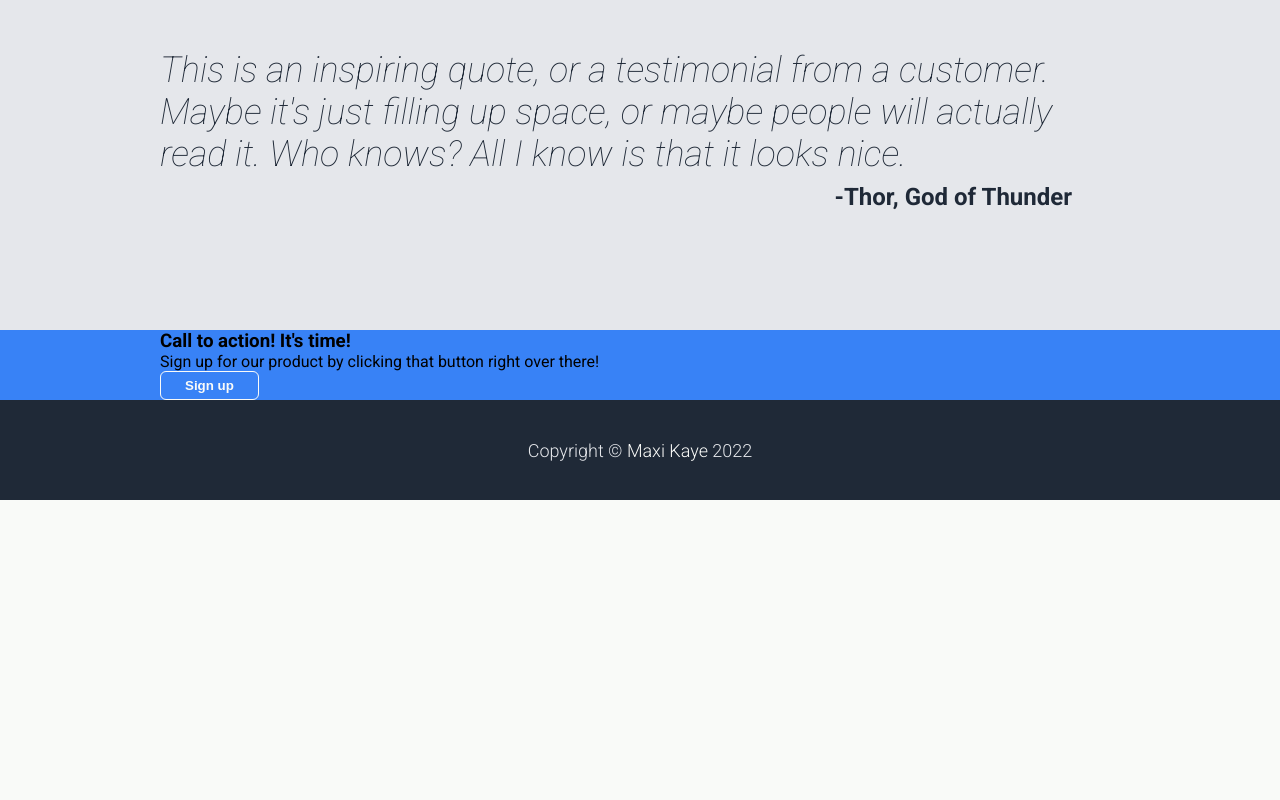
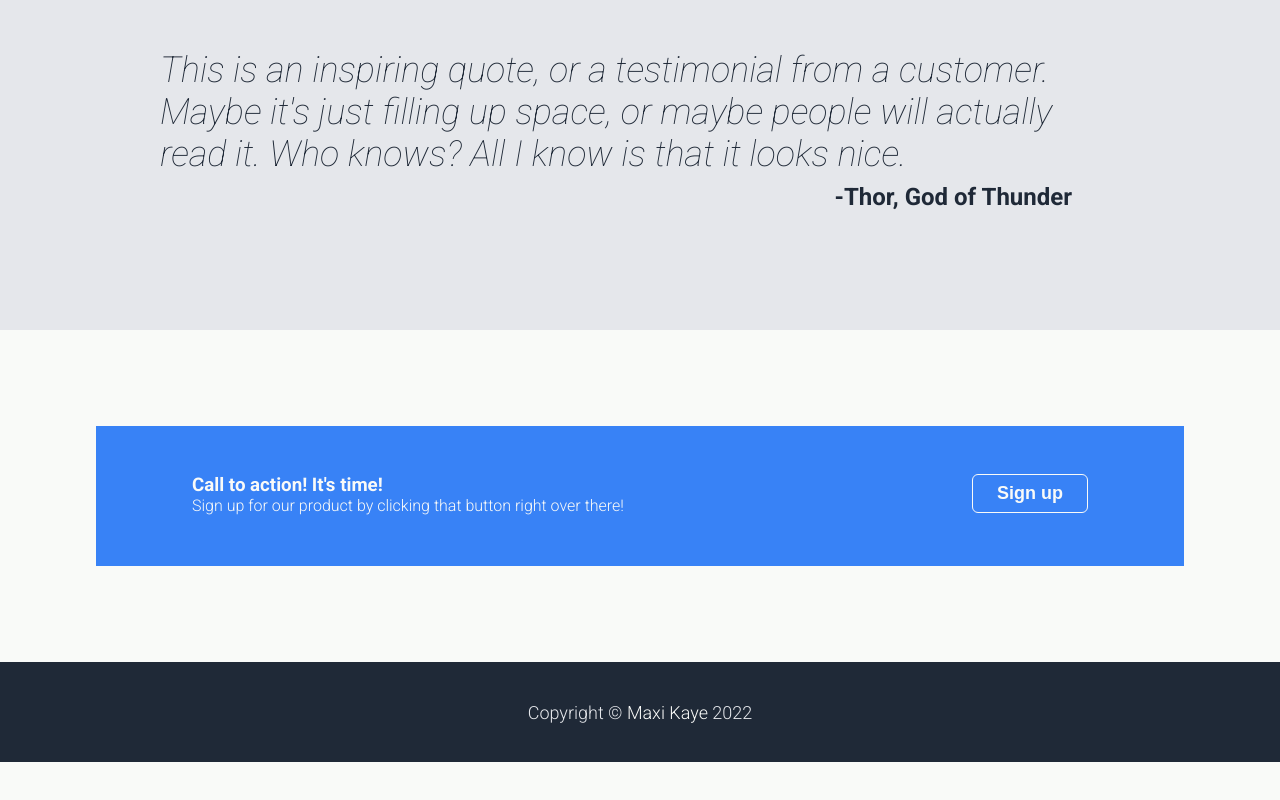
Before and after one commit to maxikaye/landing-page, a plain HTML site: page index.html in a window 1280 px wide. Shown: the part 812-1612 px from the top of the page. Before the commit the page ends 1312 px from the top, so only its background shows below. Drawn offline with Linux system fonts and the light colour scheme.

Commit message:
Style sign-up section

```diff
--- a/index.html
+++ b/index.html
@@ -67,8 +67,10 @@
 
     <section class="signup">
         <div class="container">
-            <h3>Call to action! It's time!</h3>
-            <p>Sign up for our product by clicking that button right over there!</p>
+            <div>
+                <h3>Call to action! It's time!</h3>
+                <p>Sign up for our product by clicking that button right over there!</p>
+             </div>
             <button>Sign up</button>
         </div>
     </section>
--- a/styles/main.css
+++ b/styles/main.css
@@ -23,10 +23,11 @@ a {
 button {
     background-color: #3882F6;
     color: #F9FAF8;
-    padding: 6px 24px;
+    padding: 8px 24px;
     border: none;
     border-radius: 6px;
     font-weight: 700;
+    font-size: 18px;
 }
 
 button:hover,
@@ -167,6 +168,21 @@ h2 {
 
 .signup {
     background-color: #3882F6;
+    margin: 96px;
+    height: 140px;
+    color: #F9FAF8
+}
+
+.signup .container {
+    min-height: 300px;
+    display: flex;
+    justify-content: space-between;
+    align-items: flex-start;
+    padding: 48px 96px;
+}
+
+.signup p {
+    font-weight: 300;
 }
 
 .signup button {
```
